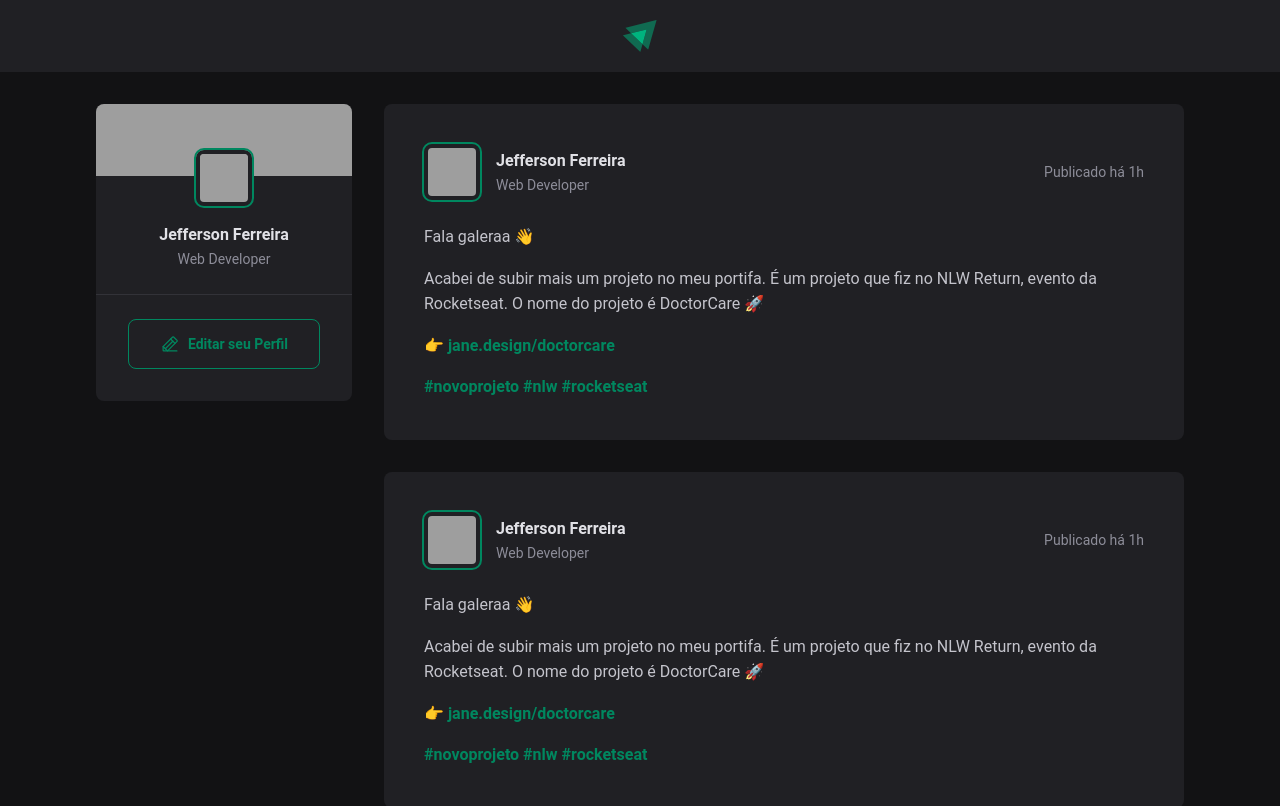
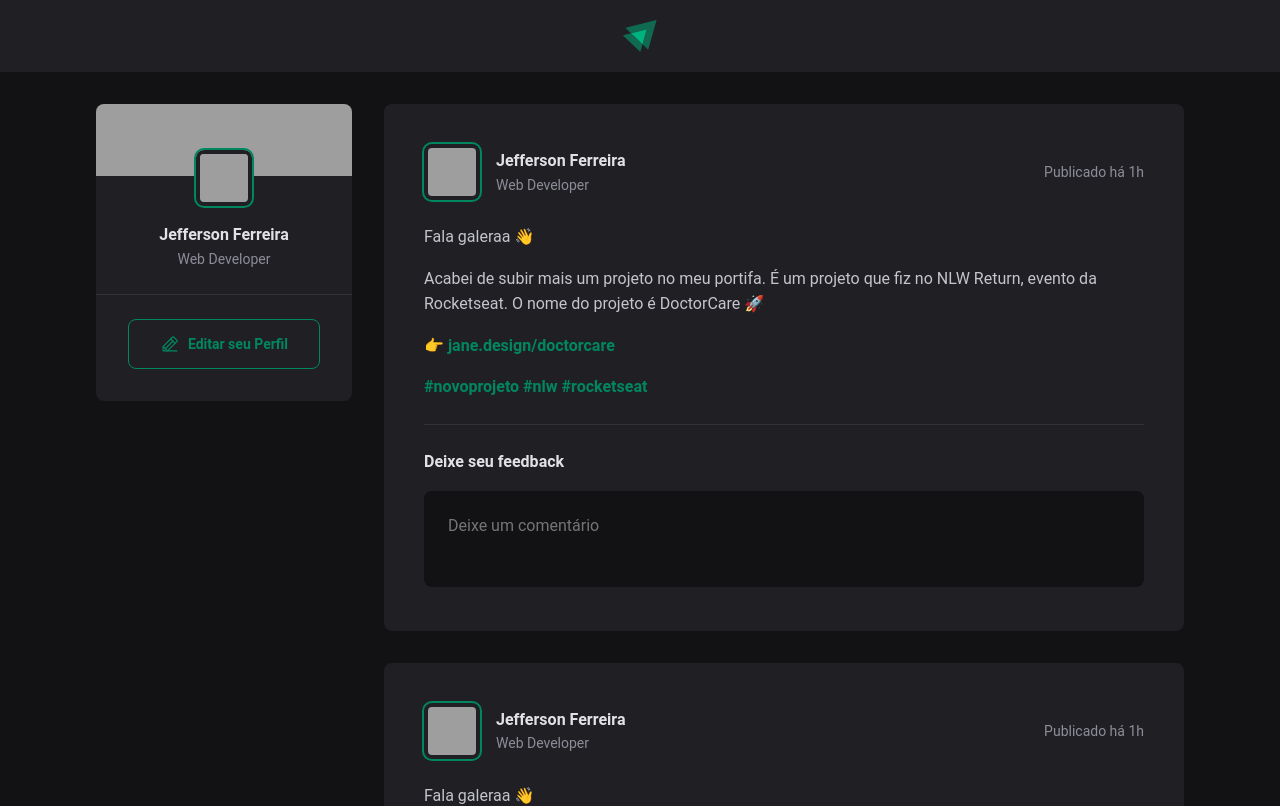
Before and after one commit to stringercj12/ignite-feed, a React (Vite) app: page / in a window 1280 px wide. Shown: the top 806 px of the page. Built offline with nearby package versions, Linux system fonts and the light colour scheme; grey boxes are pictures that could not be loaded; a web font is replaced by a local one.

Commit message:
Estrutura da aplicação - Formulário de comentários

```diff
--- a/src/components/Post.jsx
+++ b/src/components/Post.jsx
@@ -32,6 +32,19 @@
                     <a href="#">#rocketseat</a>
                 </p>
             </div>
+
+            <form className={styles.commentForm}>
+                <strong>Deixe seu feedback</strong>
+
+                <textarea
+                    placeholder="Deixe um comentário"
+                />
+                <footer>
+                    <button type="submit">
+                        Publicar
+                    </button>
+                </footer>
+            </form>
         </article>
     )
 }
--- a/src/components/Post.module.css
+++ b/src/components/Post.module.css
@@ -47,7 +47,7 @@
 }
 
 
-.author img{
+.author img {
     box-sizing: initial;
     width: 3rem;
     height: 3rem;
@@ -70,3 +70,55 @@
     color: var(--gray-400);
     line-height: 1.6;
 }
+
+.commentForm {
+    width: 100%;
+    margin-top: 1.5rem;
+    padding-top: 1.5rem;
+    border-top: 1px solid var(--gray-600);
+}
+
+.commentForm>strong {
+    line-height: 1.6;
+    color: var(--gray-100);
+}
+
+.commentForm textarea {
+    width: 100%;
+    background: var(--gray-900);
+    border: 0;
+    resize: none;
+    height: 6rem;
+    padding: 1.5rem;
+    border-radius: 8px;
+    color: var(--gray-100);
+    line-height: 1.4;
+    margin-top: 1rem;
+}
+
+.commentForm footer {
+    visibility: hidden;
+    max-height: 0;
+}
+
+.commentForm:focus-within footer{
+    visibility: visible;
+    max-height: none;
+}
+
+.commentForm button[type=submit] {
+    padding: 1rem 1.5rem;
+    margin-top: 1rem;
+    border-radius: 8px;
+    border: 0;
+    background: var(--green-500);
+    color: var(--white);
+    font-weight: bold;
+    cursor: pointer;
+
+    transition: background-color 0.1s;
+}
+
+.commentForm button[type=submit]:hover {
+    background: var(--green-300);
+}
--- a/src/styles.css
+++ b/src/styles.css
@@ -10,6 +10,11 @@
 
     --green-300: #00b37e;
     --green-500: #00875f;
+}
+
+:focus{
+    outline: transparent;
+    box-shadow: 0 0 0 2px var(--green-500);
 }
 
 * {
```
